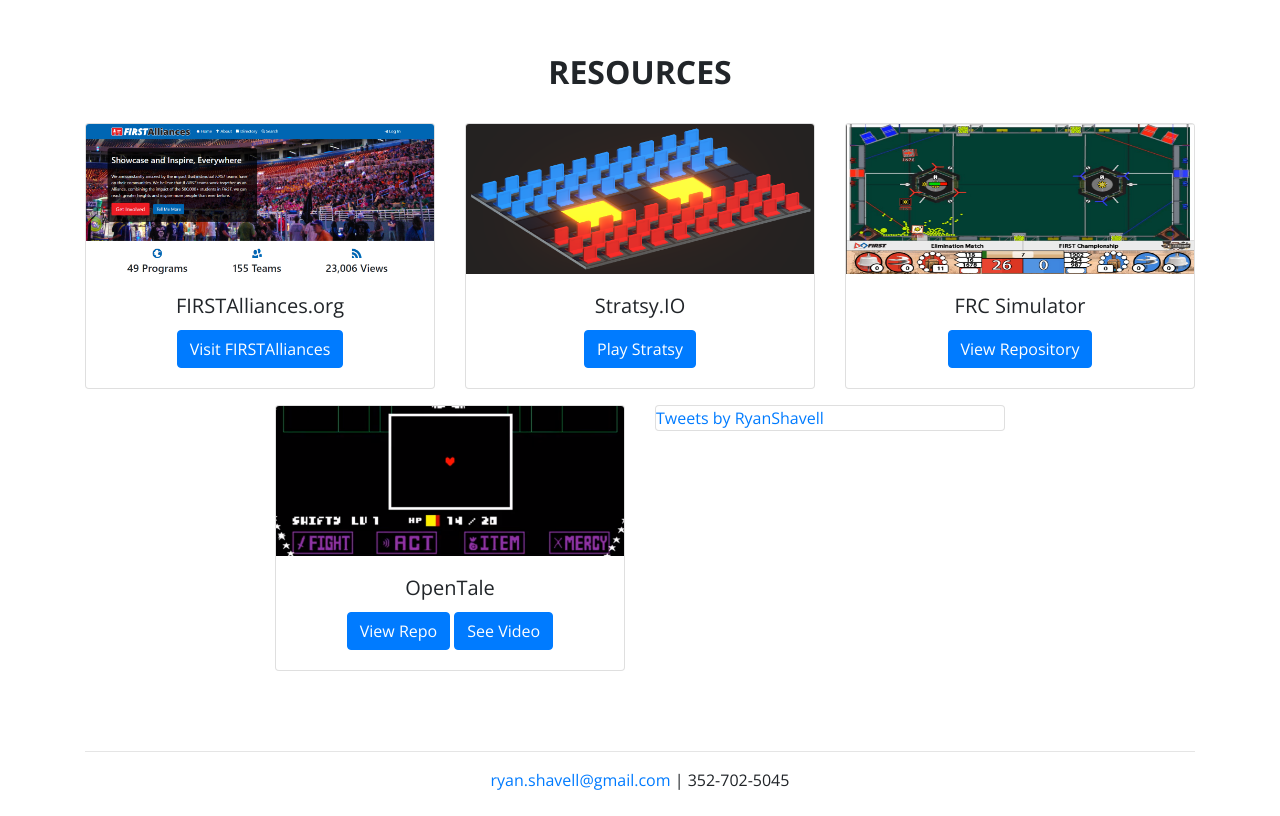
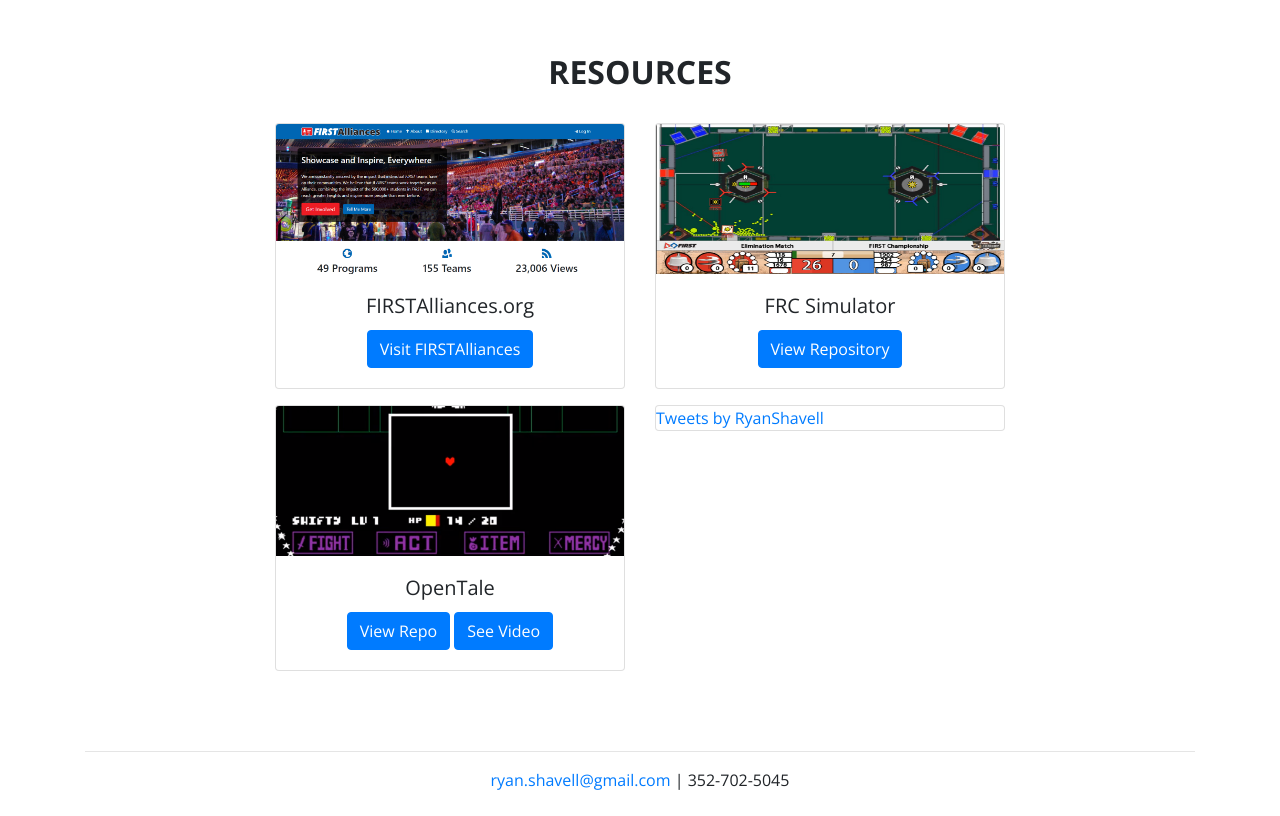
Before and after one commit to Ornamus/ornamus.github.io, a plain HTML site: page index.html in a window 1280 px wide. Shown: the part 3220-4036 px from the top of the page. Drawn offline with nearby package versions, Linux system fonts and the light colour scheme.

Commit message:
Remove stratsy resource

```diff
--- a/index.html
+++ b/index.html
@@ -314,7 +314,7 @@
     <h2 class="font-weight-bold text-center">RESOURCES</h2>
     <br>
     <div class="row module">
-        <div class="col-12 col-md-6 col-lg-4 padding-bottom">
+        <div class="offset-lg-2 col-12 col-md-6 col-lg-4 padding-bottom">
             <div class="card">
                 <img class="card-img-top" src="media/fa.png" alt="Front-page of FIRSTAlliances.org">
                 <div class="card-body text-center">
@@ -324,15 +324,6 @@
                     <!--<p class="card-text"><i>(hosted by another party, currently offline)</i></p>-->
                     <a href="https://firstalliances.org" target="_blank" class="btn btn-primary">Visit
                         FIRSTAlliances</a>
-                </div>
-            </div>
-        </div>
-        <div class="col-12 col-md-6 col-lg-4 padding-bottom">
-            <div class="card">
-                <img class="card-img-top" src="media/stratsy.png" alt="Screenshot of Stratsy">
-                <div class="card-body text-center">
-                    <h5 class="card-title">Stratsy.IO</h5>
-                    <a href="https://stratsy.io" target="_blank" class="btn btn-primary">Play Stratsy</a>
                 </div>
             </div>
         </div>
```
